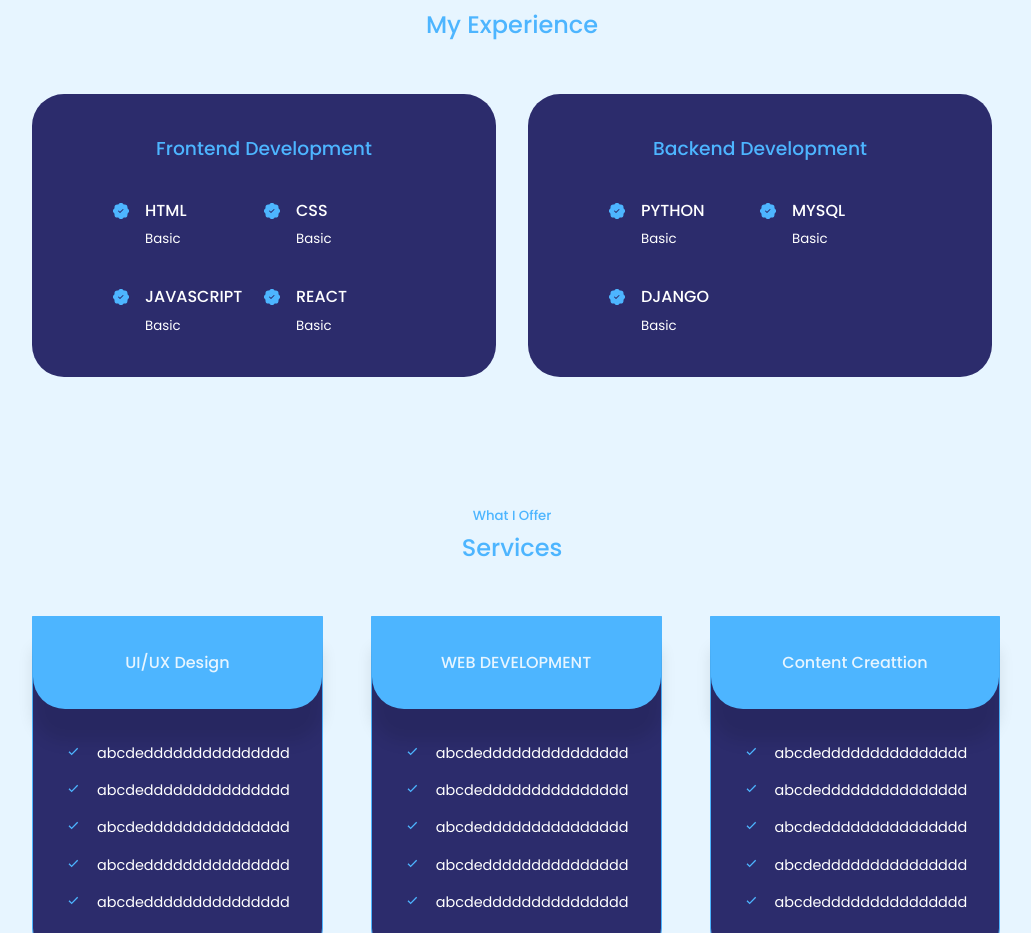
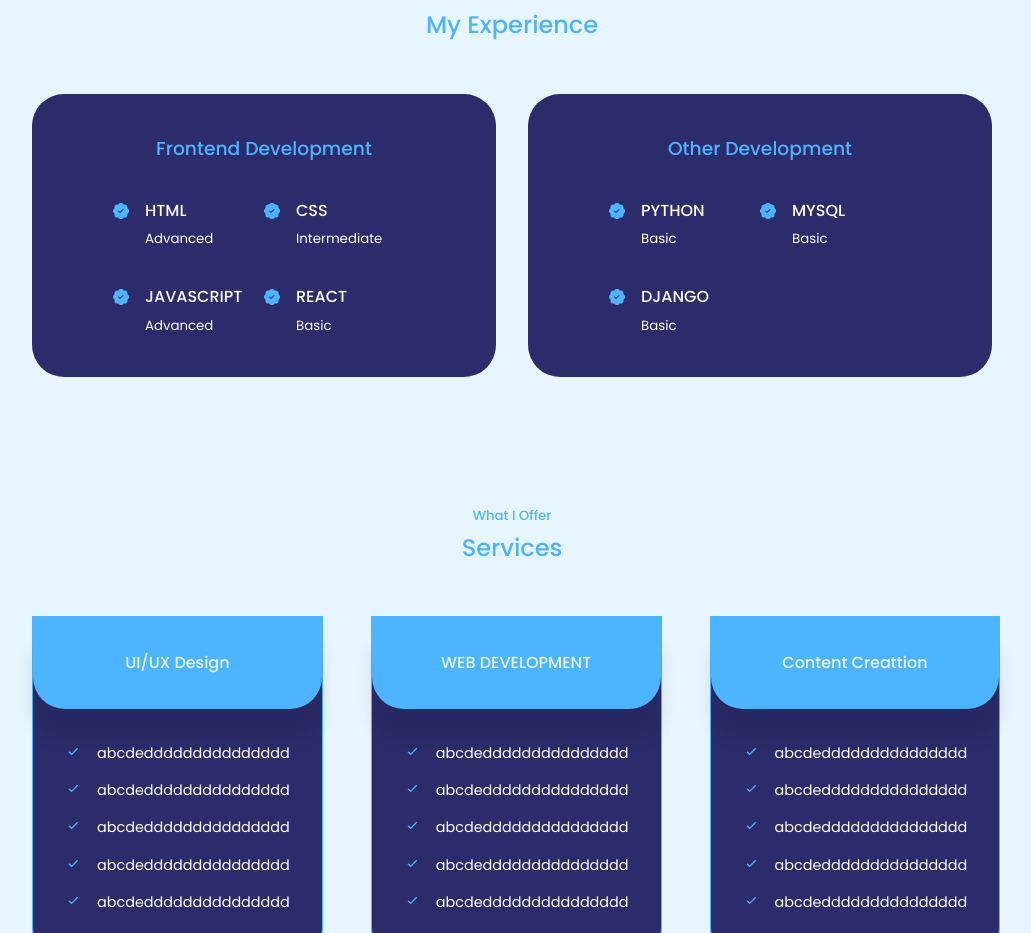
Before and after one commit to whatseni/react_folio, a React (Create React App) app: page / in a window 1280 px wide. Shown: the part 1521-2454 px from the top of the page, without its empty margins (128-1159 px from the left). Built offline with nearby package versions, Linux system fonts and the light colour scheme.

Commit message:
Update Experience.jsx

```diff
--- a/src/components/experience/Experience.jsx
+++ b/src/components/experience/Experience.jsx
@@ -16,21 +16,21 @@ const Experience = () => {
               <BsPatchCheckFill className="experience__details-icon" />
               <div>
                 <h4>HTML</h4>
-                <small>Basic</small>
+                <small>Advanced</small>
               </div>
             </article>
             <article className="experience__details">
               <BsPatchCheckFill className="experience__details-icon" />
               <div>
                 <h4>CSS</h4>
-                <small>Basic</small>
+                <small>Intermediate</small>
               </div>
             </article>
             <article className="experience__details">
               <BsPatchCheckFill className="experience__details-icon" />
               <div>
                 <h4>JAVASCRIPT</h4>
-                <small>Basic</small>
+                <small>Advanced</small>
               </div>
             </article>
             <article className="experience__details">
@@ -44,7 +44,7 @@ const Experience = () => {
         </div>
 
         <div className="experience__backend">
-          <h3>Backend Development</h3>
+          <h3>Other Development</h3>
           <div className="experience__content">
             <article className="experience__details">
               <BsPatchCheckFill className="experience__details-icon" />
```
